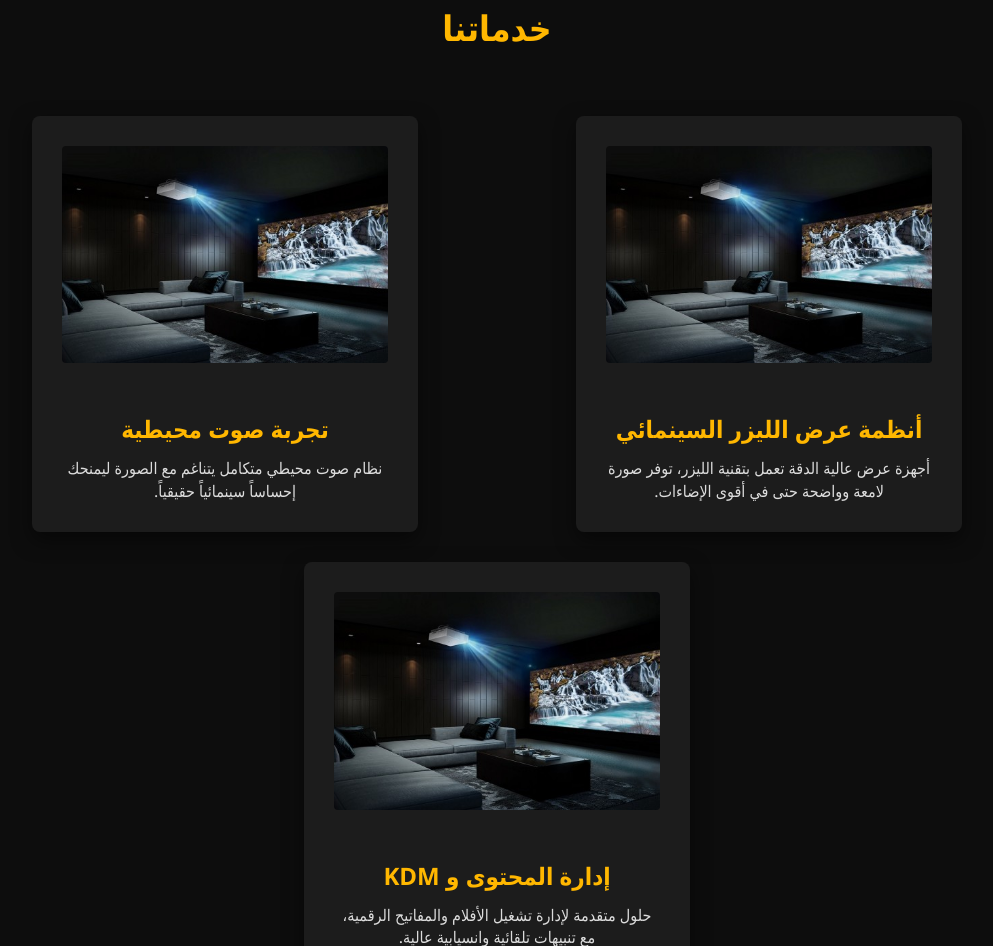
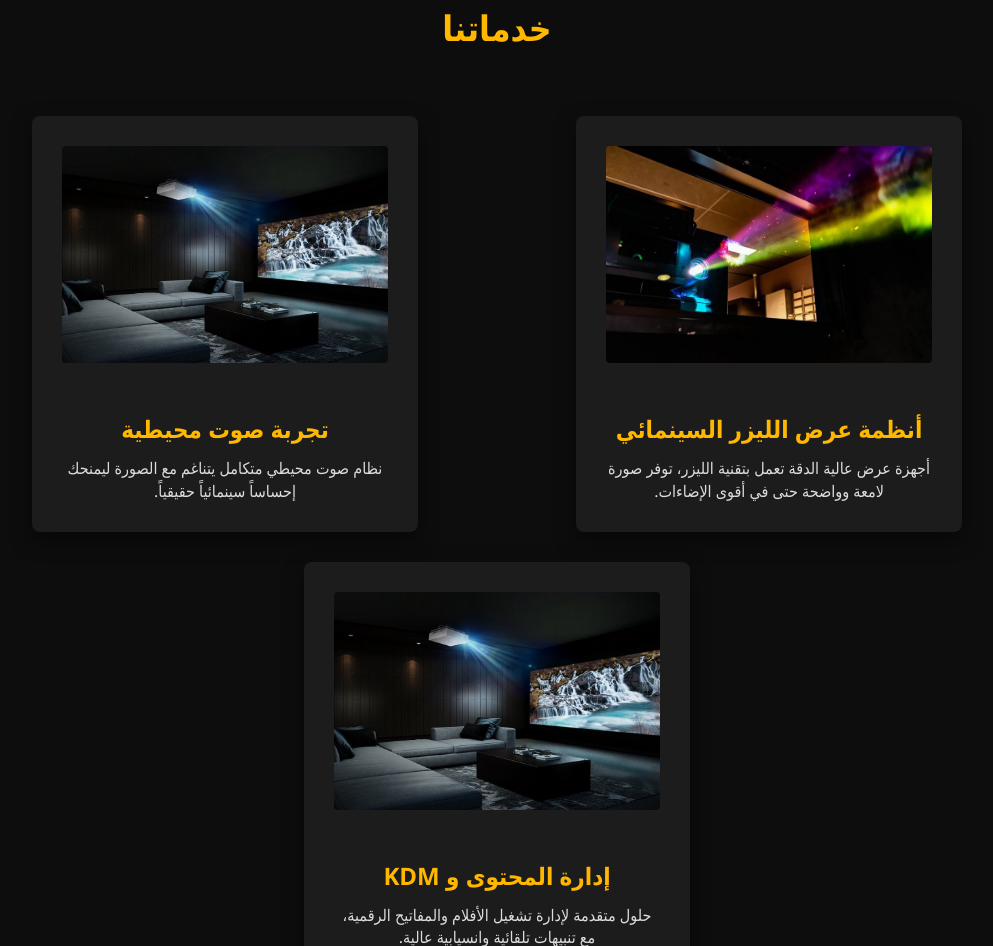
Before and after one commit to ALLMOHSEN/Cinemas, a plain HTML site: page index.html in a window 1280 px wide. Shown: the part 793-1739 px from the top of the page, without its empty margins (143-1136 px from the left). Drawn offline with Linux system fonts and the light colour scheme.

Commit message:
Replace image source in services section

```diff
--- a/index.html
+++ b/index.html
@@ -162,7 +162,7 @@
   <h2 id="services-title">خدماتنا</h2>
   <div class="services">
     <div class="service">
-      <img src="IMG_2086.jpeg" alt="أنظمة عرض الليزر السينمائي">
+      <img src="IMG_2087.jpeg" alt="أنظمة عرض الليزر السينمائي">
       <h3 id="service1-title">أنظمة عرض الليزر السينمائي</h3>
       <p id="service1-text">أجهزة عرض عالية الدقة تعمل بتقنية الليزر، توفر صورة لامعة وواضحة حتى في أقوى الإضاءات.</p>
     </div>
```
